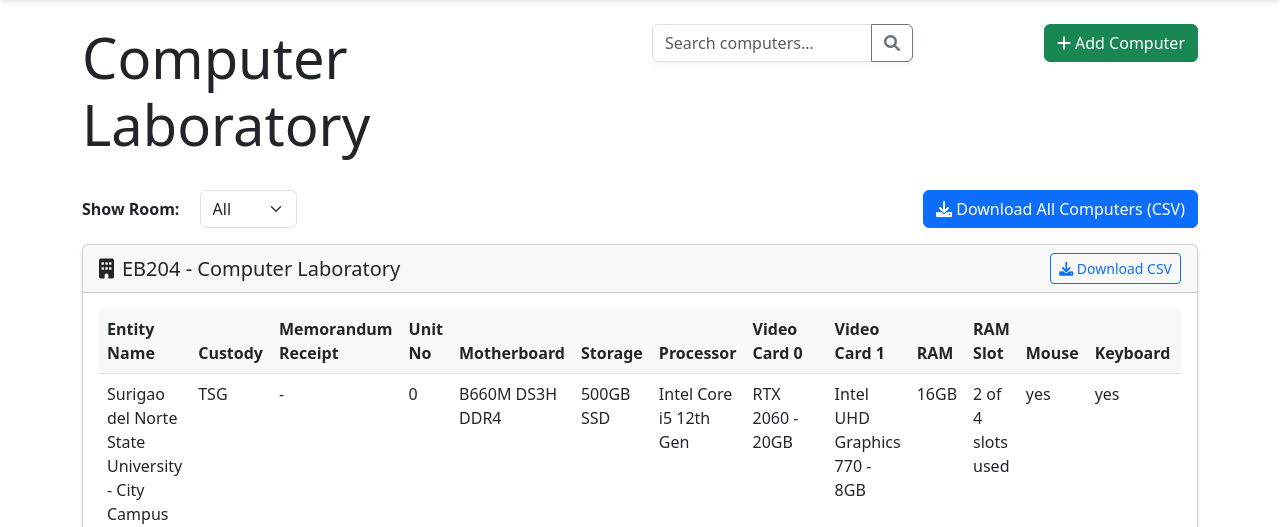
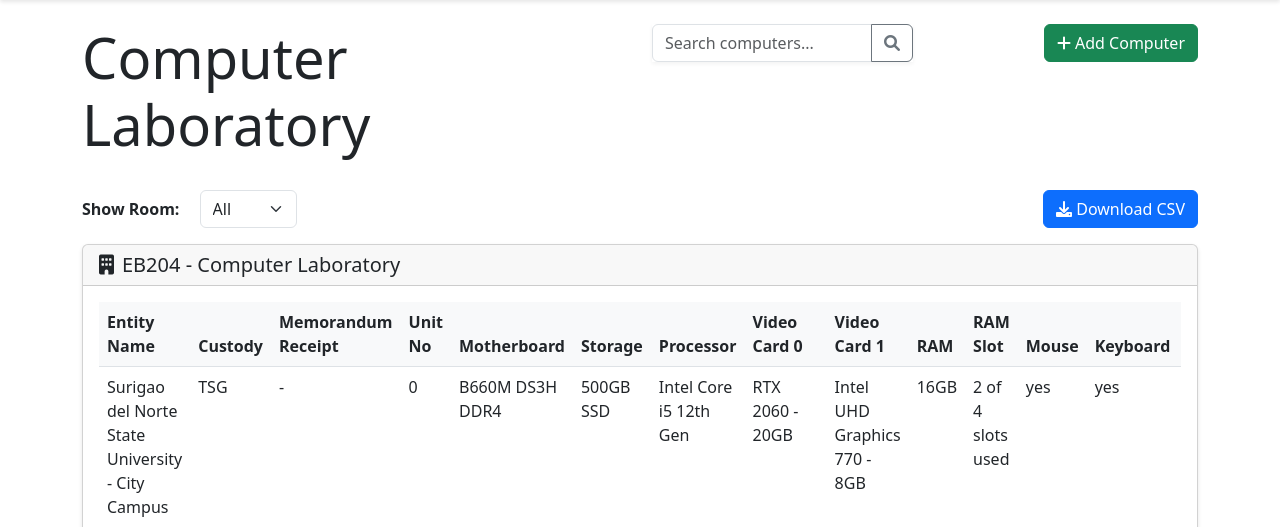
Before and after one commit to JeodyLaineSaez/TSG_Inventory-Management-System, a Django app: page /computers/ in a window 1280 px wide. Shown: the part 66-593 px from the top of the page. Run offline with Django 5.2, Linux system fonts and the light colour scheme; a user stored in the database is signed in; data comes from the database, SQL or seed files in the repository; both versions use the stored data as it was after the commit.

Commit message:
third commit

```diff
--- a/templates/inventory/computer_list.html
+++ b/templates/inventory/computer_list.html
@@ -35,8 +35,8 @@
         </select>
     </div>
     <div class="col-md-6 col-12 text-end mt-2 mt-md-0">
-        <a href="{% url 'export_computers_csv' %}" class="btn btn-primary">
-            <i class="fas fa-download"></i> Download All Computers (CSV)
+        <a id="downloadCsvBtn" href="{% url 'export_computers_csv' %}" class="btn btn-primary">
+            <i class="fas fa-download"></i> Download CSV
         </a>
     </div>
 </div>
@@ -48,9 +48,6 @@
                 <h5 class="card-title mb-0">
                     <i class="fas fa-building me-2"></i>{{ room }} - Computer Laboratory
                 </h5>
-                <a href="{% url 'export_computers_csv_room' room=room %}" class="btn btn-outline-primary btn-sm">
-                    <i class="fas fa-download"></i> Download CSV
-                </a>
             </div>
             <div class="card-body">
                 <div class="table-responsive">
@@ -152,7 +149,9 @@
     });
 
     // Room filter functionality
-    document.getElementById('roomFilter').addEventListener('change', function() {
+    const roomFilter = document.getElementById('roomFilter');
+    const downloadCsvBtn = document.getElementById('downloadCsvBtn');
+    roomFilter.addEventListener('change', function() {
         const selectedRoom = this.value;
         document.querySelectorAll('.room-table').forEach(function(tableDiv) {
             if (selectedRoom === 'all' || tableDiv.getAttribute('data-room') === selectedRoom) {
@@ -161,6 +160,12 @@
                 tableDiv.style.display = 'none';
             }
         });
+        // Update download button href
+        if (selectedRoom === 'all') {
+            downloadCsvBtn.href = "{% url 'export_computers_csv' %}";
+        } else {
+            downloadCsvBtn.href = "{% url 'export_computers_csv_room' room='ROOM_PLACEHOLDER' %}".replace('ROOM_PLACEHOLDER', selectedRoom);
+        }
     });
 </script>
 {% endblock %}
```
Also changed, not shown: db.sqlite3.
